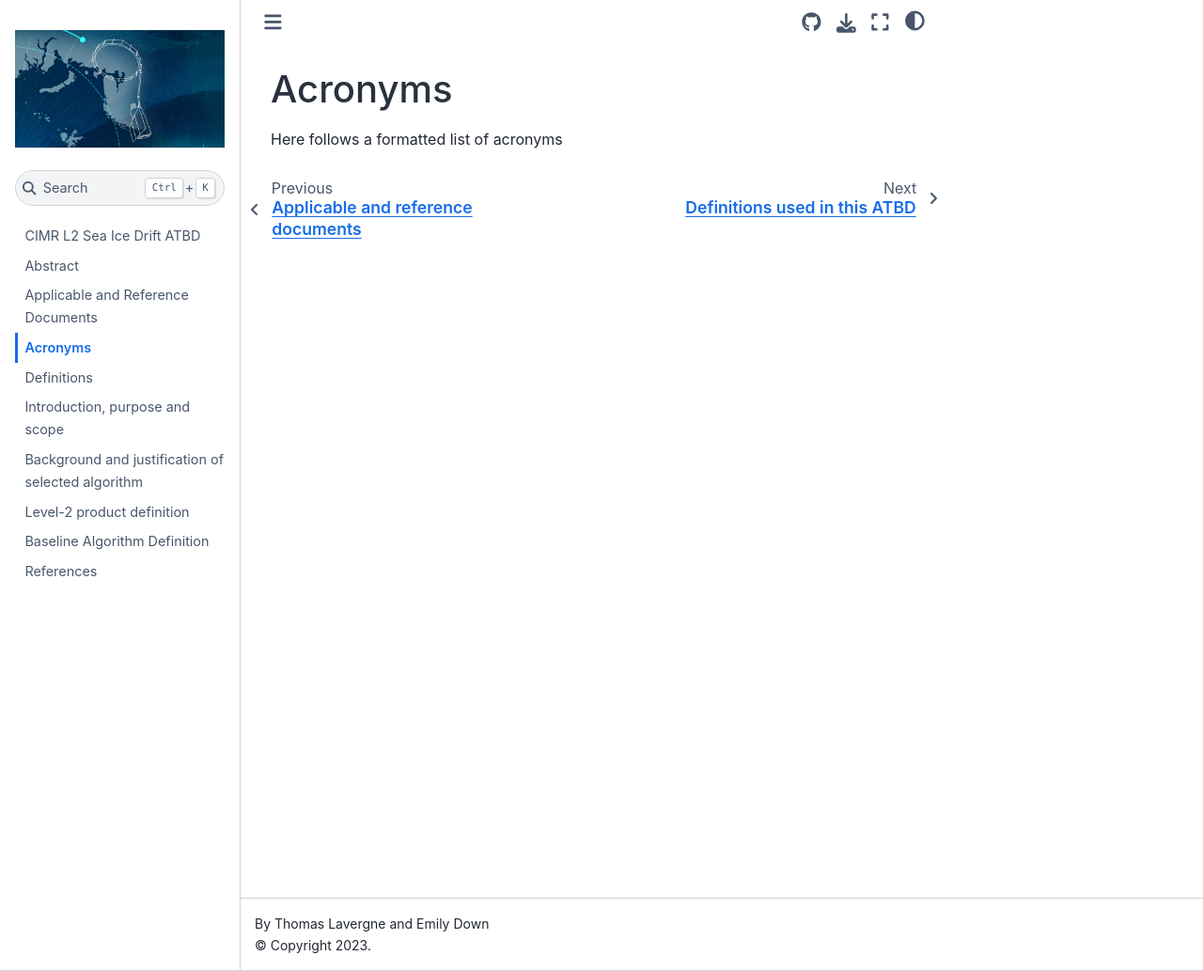
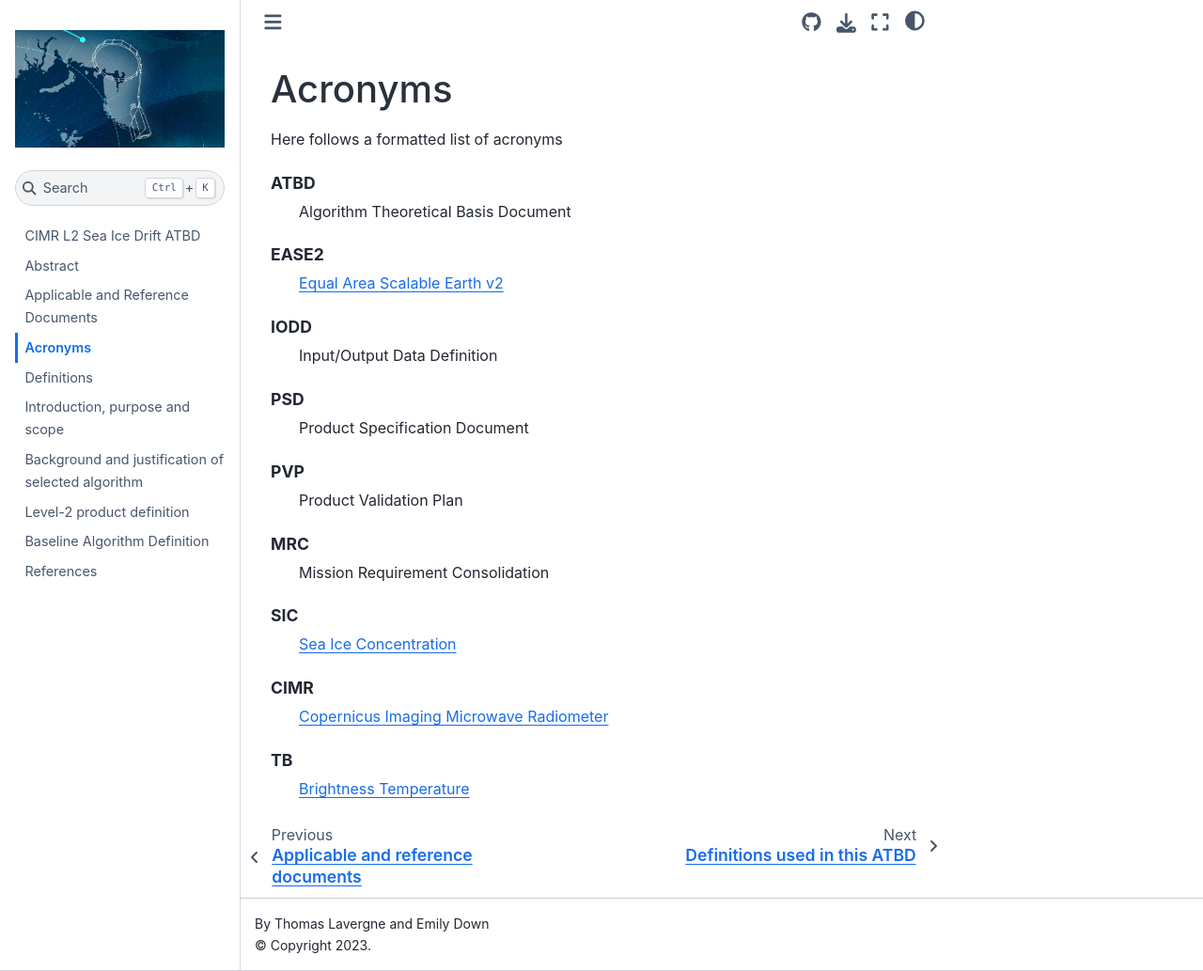
Before and after one commit to CIMR-Algos/SeaIceDrift_ATBD, a Jupyter Book: the page built from book/acronyms.md, in a window 1280 px wide and 1033 px high. Shown: the whole window at 94% size. Built offline with Jupyter Book 1.0.4 settings and Sphinx 7.4.7 and the Sphinx Book theme 1.1.4, drawn with Linux system fonts in a browser that asks for light colours.

Commit message:
Add acronyms and definitions

````diff
--- a/book/acronyms.md
+++ b/book/acronyms.md
@@ -1,3 +1,33 @@
 # Acronyms
 
 Here follows a formatted list of acronyms
+```{glossary}
+ATBD
+    Algorithm Theoretical Basis Document
+
+EASE2
+    {term}`Equal Area Scalable Earth v2`
+
+IODD
+    Input/Output Data Definition
+
+PSD
+    Product Specification Document
+
+PVP
+    Product Validation Plan
+
+MRC
+    Mission Requirement Consolidation
+
+SIC
+    {term}`Sea Ice Concentration`
+
+CIMR
+    {term}`Copernicus Imaging Microwave Radiometer`
+
+TB
+    {term}`Brightness Temperature`
+
+
+```
--- a/book/biblio.bib
+++ b/book/biblio.bib
@@ -40,6 +40,16 @@
    VOLUME="24",
    PAGES="305--311",
    YEAR=1997
+}
+@Article{brodzik:2012:ease2,
+  author = 	 "Brodzik, M. J. and Billingsley, B. and Haran, T. and Raup, B. and Savoie, M. H.",
+  title = 	 "{EASE-Grid 2.0}: Incremental but Significant Improvements for Earth-Gridded Data Sets",
+  journal = 	 {ISPRS International Journal of Geo-Information},
+  year = 	 "2012",
+  volume = 	 {1},
+  number = 	 {1},
+  pages = 	 {32 -- 45},
+  doi = 	 "10.3390/ijgi1010032",
 }
 @ARTICLE{emery:1986:sst-drift,
    author = "Emery, W. J. and Thomas, A. C. and Collins, M. J. and Crawford, W. R. and Mackas, D. L.",
````
Also changed, not shown: book/definitions.md (+19 -0 lines).
